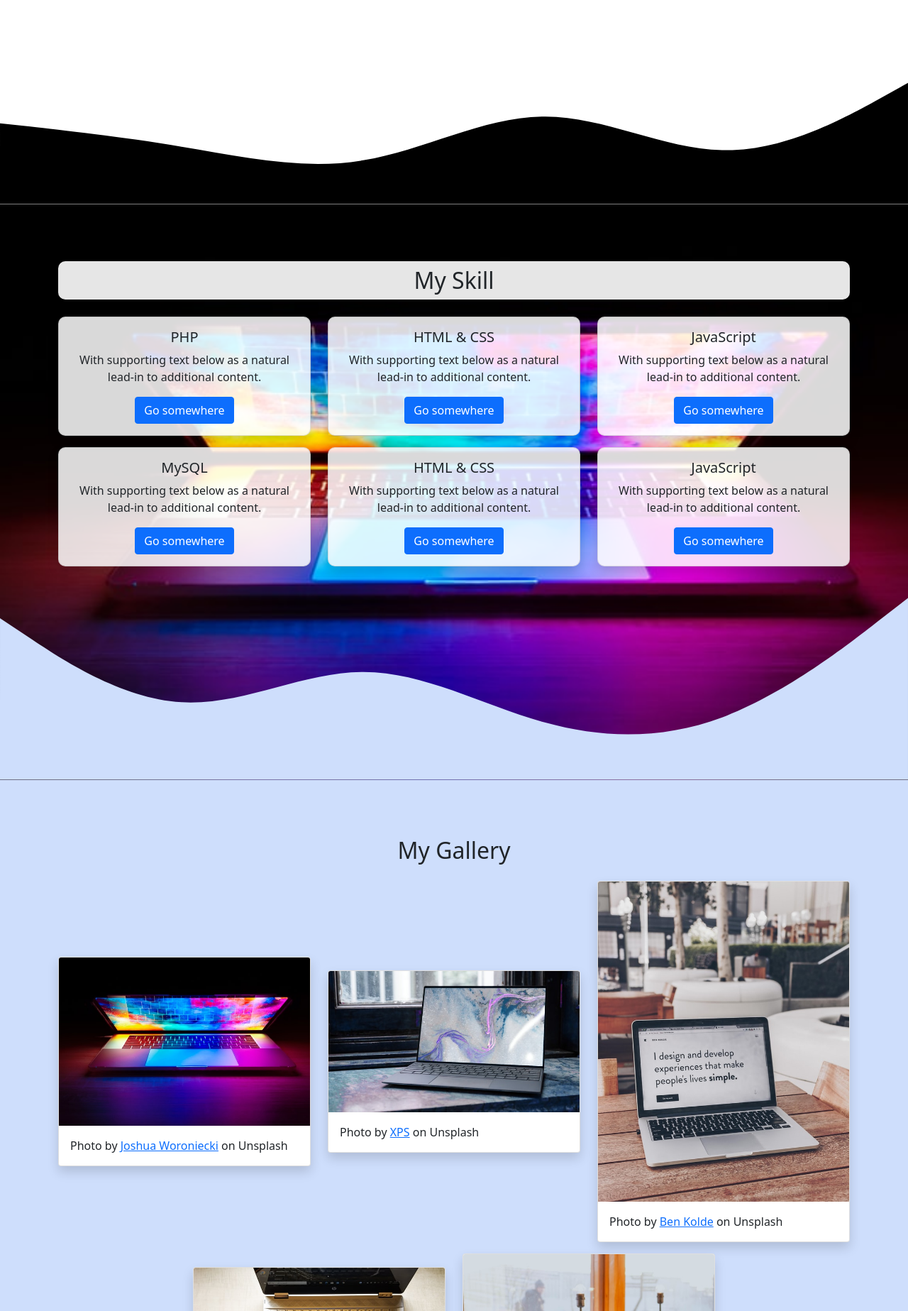
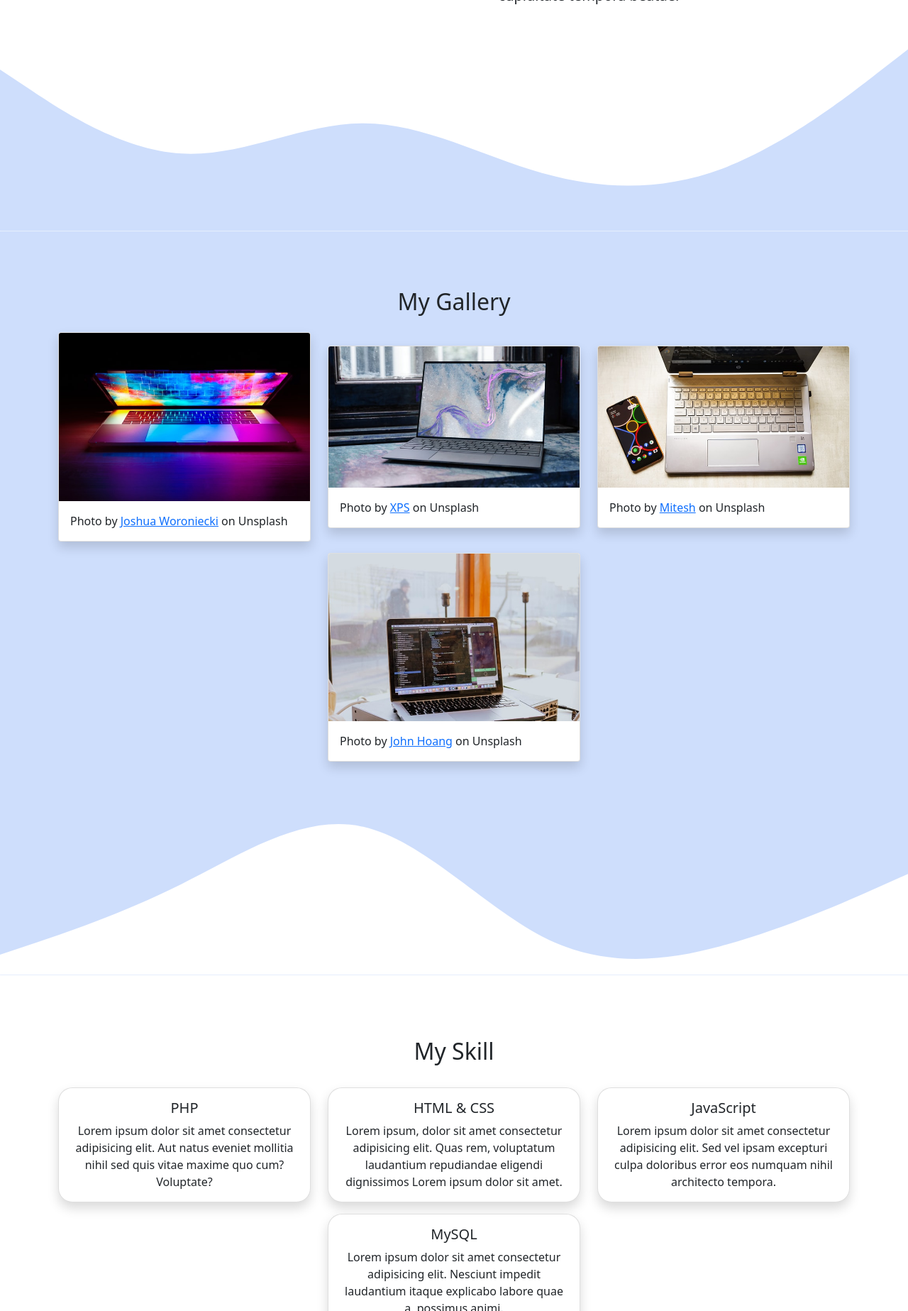
Before and after one commit to hadiwah/cv, a plain HTML site: page index.html in a window 1280 px wide. Shown: the part 953-2800 px from the top of the page at 71% size. Drawn offline with nearby package versions, Linux system fonts and the light colour scheme.

Commit message:
Merubah tampilan

```diff
--- a/index.html
+++ b/index.html
@@ -44,9 +44,6 @@
             <li class="nav-item">
               <a class="nav-link" href="#contact">Contact Me</a>
             </li>
-            <li class="nav-item">
-              <a class="nav-link" href="login.html">Login</a>
-            </li>
           </ul>
         </div>
       </div>
@@ -57,6 +54,8 @@
       <img src="img/foto.jpg" alt="Foto" width="110" class="rounded-circle img-thumbnail" />
       <h1 class="display-5">Hadi Wahyudi</h1>
       <p class="lead"></p>
+      <a href="register.html" type="button" class="btn btn-outline-primary">Register</a>
+      <a href="login.html" type="button" class="btn btn-primary">Login</a>
       <svg xmlns="http://www.w3.org/2000/svg" viewBox="0 0 1440 320">
         <path
           fill="#ffffff"
@@ -76,85 +75,17 @@
           </div>
         </div>
         <div class="row justify-content-center fs-5 text-center">
-          <div class="col-md-4" data-aos="fade-left">
+          <div class="col-md-4" data-aos="fade-down">
             <p>Lorem ipsum dolor sit amet, consectetur adipisicing elit. Eum sit quos magnam esse. Similique, magnam!</p>
           </div>
-          <div class="col-md-4" data-aos="fade-right" data-aos-delay="200">
+          <div class="col-md-4" data-aos="fade-down" data-aos-delay="200">
             <p>Lorem ipsum dolor sit amet consectetur, adipisicing elit. Culpa nisi cupiditate necessitatibus maiores unde excepturi quasi quia aliquam non. Minus corporis tenetur cupiditate tempora beatae.</p>
-          </div>
-        </div>
-      </div>
-      <svg xmlns="http://www.w3.org/2000/svg" viewBox="0 0 1440 320"><path fill="#000000" fill-opacity="1" d="M0,192L48,197.3C96,203,192,213,288,229.3C384,245,480,267,576,250.7C672,235,768,181,864,181.3C960,181,1056,235,1152,234.7C1248,235,1344,181,1392,154.7L1440,128L1440,320L1392,320C1344,320,1248,320,1152,320C1056,320,960,320,864,320C768,320,672,320,576,320C480,320,384,320,288,320C192,320,96,320,48,320L0,320Z"></path></svg>
-    </section>
-    <!-- akhir about -->
-    <!-- skill -->
-    <section id="skill">
-      <div class="container">
-        <div class="row text-center mb-3">
-          <div class="col" data-aos="fade-down">
-            <h2 class="p-2">My Skill</h2>
-          </div>
-        </div>
-        <div class="row justify-content-center">
-          <div class="col-md-4 align-self-center mb-3">
-            <div class="card text-center shadow" data-aos="zoom-in-up" data-aos-duration="200">
-              <div class="card-body">
-                <h5 class="card-title">PHP</h5>
-                <p class="card-text">With supporting text below as a natural lead-in to additional content.</p>
-                <a href="#" class="btn btn-primary">Go somewhere</a>
-              </div>
-            </div>
-          </div>
-          <div class="col-md-4 align-self-center mb-3">
-            <div class="card text-center"  data-aos="zoom-in-up" data-aos-duration="200" data-aos-delay="100">
-              <div class="card-body shadow">
-                <h5 class="card-title">HTML & CSS</h5>
-                <p class="card-text">With supporting text below as a natural lead-in to additional content.</p>
-                <a href="#" class="btn btn-primary">Go somewhere</a>
-              </div>
-            </div>
-          </div>
-          <div class="col-md-4 align-self-center mb-3">
-            <div class="card text-center shadow" data-aos="zoom-in-up" data-aos-duration="200" data-aos-delay="200">
-              <div class="card-body">
-                <h5 class="card-title">JavaScript</h5>
-                <p class="card-text">With supporting text below as a natural lead-in to additional content.</p>
-                <a href="#" class="btn btn-primary">Go somewhere</a>
-              </div>
-            </div>
-          </div>
-          <div class="col-md-4 align-self-center mb-3">
-            <div class="card text-center shadow" data-aos="zoom-in-up" data-aos-duration="200" data-aos-delay="300">
-              <div class="card-body">
-                <h5 class="card-title">MySQL</h5>
-                <p class="card-text">With supporting text below as a natural lead-in to additional content.</p>
-                <a href="#" class="btn btn-primary">Go somewhere</a>
-              </div>
-            </div>
-          </div>
-          <div class="col-md-4 align-self-center mb-3">
-            <div class="card text-center shadow"  data-aos="zoom-in-up" data-aos-duration="200" data-aos-delay="400">
-              <div class="card-body">
-                <h5 class="card-title">HTML & CSS</h5>
-                <p class="card-text">With supporting text below as a natural lead-in to additional content.</p>
-                <a href="#" class="btn btn-primary">Go somewhere</a>
-              </div>
-            </div>
-          </div>
-          <div class="col-md-4 align-self-center mb-3">
-            <div class="card text-center shadow" data-aos="zoom-in-up" data-aos-duration="200" data-aos-delay="500">
-              <div class="card-body">
-                <h5 class="card-title">JavaScript</h5>
-                <p class="card-text">With supporting text below as a natural lead-in to additional content.</p>
-                <a href="#" class="btn btn-primary">Go somewhere</a>
-              </div>
-            </div>
           </div>
         </div>
       </div>
       <svg xmlns="http://www.w3.org/2000/svg" viewBox="0 0 1440 320"><path fill="#cedefc" fill-opacity="1" d="M0,64L48,96C96,128,192,192,288,197.3C384,203,480,149,576,149.3C672,149,768,203,864,229.3C960,256,1056,256,1152,218.7C1248,181,1344,107,1392,69.3L1440,32L1440,320L1392,320C1344,320,1248,320,1152,320C1056,320,960,320,864,320C768,320,672,320,576,320C480,320,384,320,288,320C192,320,96,320,48,320L0,320Z"></path></svg>
     </section>
-    <!-- akhir skill -->
+    <!-- akhir about -->
     <!-- gallery -->
     <section id="gallery">
       <div class="container">
@@ -182,14 +113,6 @@
           </div>
           <div class="col-md-4 align-self-center mb-3">
             <div class="card shadow gallery">
-              <img src="img/gallery/3.jpg" class="card-img-top" alt="gallery" />
-              <div class="card-body">
-                <p class="card-text">Photo by <a href="https://unsplash.com/@benkolde?utm_source=unsplash&utm_medium=referral&utm_content=creditCopyText">Ben Kolde</a> on Unsplash</p>
-              </div>
-            </div>
-          </div>
-          <div class="col-md-4 align-self-center mb-3">
-            <div class="card shadow gallery">
               <img src="img/gallery/4.jpg" class="card-img-top" alt="gallery" />
               <div class="card-body">
                 <p class="card-text">Photo by <a href="https://unsplash.com/@mitu_1611?utm_source=unsplash&utm_medium=referral&utm_content=creditCopyText">Mitesh</a> on Unsplash</a>
@@ -211,16 +134,65 @@
       <svg xmlns="http://www.w3.org/2000/svg" viewBox="0 0 1440 320"><path fill="#ffffff" fill-opacity="1" d="M0,288L48,272C96,256,192,224,288,176C384,128,480,64,576,85.3C672,107,768,213,864,261.3C960,309,1056,299,1152,272C1248,245,1344,203,1392,181.3L1440,160L1440,320L1392,320C1344,320,1248,320,1152,320C1056,320,960,320,864,320C768,320,672,320,576,320C480,320,384,320,288,320C192,320,96,320,48,320L0,320Z"></path></svg>
     </section>
     <!-- akhir gallery -->
+    <!-- skill -->
+    <section id="skill">
+      <div class="container">
+        <div class="row text-center mb-3">
+          <div class="col" data-aos="fade-down">
+            <h2 class="p-2">My Skill</h2>
+          </div>
+        </div>
+        <div class="row justify-content-center">
+          <div class="col-md-4 align-self-center mb-3">
+            <div class="card text-center shadow" data-aos="zoom-in-up" data-aos-duration="200">
+              <div class="card-body">
+                <h5 class="card-title">PHP</h5>
+                <p class="card-text">Lorem ipsum dolor sit amet consectetur adipisicing elit. Aut natus eveniet mollitia nihil sed quis vitae maxime quo cum? Voluptate?</p>
+              </div>
+            </div>
+          </div>
+          <div class="col-md-4 align-self-center mb-3">
+            <div class="card text-center shadow"  data-aos="zoom-in-up" data-aos-duration="200" data-aos-delay="100">
+              <div class="card-body">
+                <h5 class="card-title">HTML & CSS</h5>
+                <p class="card-text">Lorem ipsum, dolor sit amet consectetur adipisicing elit. Quas rem, voluptatum laudantium repudiandae eligendi dignissimos Lorem ipsum dolor sit amet.</p>
+              </div>
+            </div>
+          </div>
+          <div class="col-md-4 align-self-center mb-3">
+            <div class="card text-center shadow" data-aos="zoom-in-up" data-aos-duration="200" data-aos-delay="200">
+              <div class="card-body">
+                <h5 class="card-title">JavaScript</h5>
+                <p class="card-text">Lorem ipsum dolor sit amet consectetur adipisicing elit. Sed vel ipsam excepturi culpa doloribus error eos numquam nihil architecto tempora.</p>
+              </div>
+            </div>
+          </div>
+          <div class="col-md-4 align-self-center mb-3">
+            <div class="card text-center shadow" data-aos="zoom-in-up" data-aos-duration="200" data-aos-delay="300">
+              <div class="card-body">
+                <h5 class="card-title">MySQL</h5>
+                <p class="card-text">Lorem ipsum dolor sit amet consectetur adipisicing elit. Nesciunt impedit laudantium itaque explicabo labore quae a, possimus animi.</p>
+              </div>
+            </div>
+          </div>
+        </div>
+      </div>
+    </section>
+    <!-- akhir skill -->
+
     <!-- contact -->
     <section id="contact">
       <div class="container">
-        <div class="row mb-3">
+        <div class="row mb-3 text-center">
           <div class="col" data-aos="fade-down">
             <h2>Contact Me</h2>
           </div>
         </div>
-        <div class="row ">
-          <div class="col-md-5" data-aos="zoom-in">
+        <div class="row justify-content-center">
+          <div class="col-md-6 align-self-center" data-aos="zoom-in">
+            <img src="img/contact_us.svg" width="400" alt="contact us">
+          </div>
+          <div class="col-md-6 align-self-center" data-aos="zoom-in">
             <form>
               <div class="mb-3">
                 <label for="exampleInputEmail1" class="form-label">Nama</label>
@@ -254,7 +226,7 @@
       const gallery = document.querySelectorAll('.gallery');
 
       gallery.forEach((img, i) => {
-        img.dataset.aos = 'fade-up-right';
+        img.dataset.aos = 'fade-up';
         img.dataset.aosDelay = i * 100;
         img.dataset.aosDuration = 200;
       });
--- a/style.css
+++ b/style.css
@@ -10,24 +10,13 @@ nav {
 #gallery {
   background-color: #cedefc;
 }
-#skill {
-  background-image: url("img/gallery/1.jpg");
-  background-size: cover;
-  background-position: center;
-}
-
-#skill h2 {
-  background-color: rgba(255, 255, 255, 0.9);
-  border-radius: 10px;
-}
 
 section {
   padding-top: 5rem;
 }
 
 #skill .card {
-  background-color: rgba(255, 255, 255, 0.85);
-  border-radius: 10px;
+  border-radius: 20px;
 }
 
 /* form login */
```
Also changed, not shown: login.html (+10 -3 lines), register.html (+9 -2 lines), img/contact_us.svg (added).
